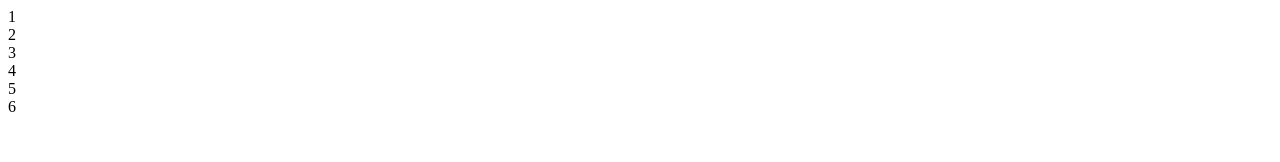
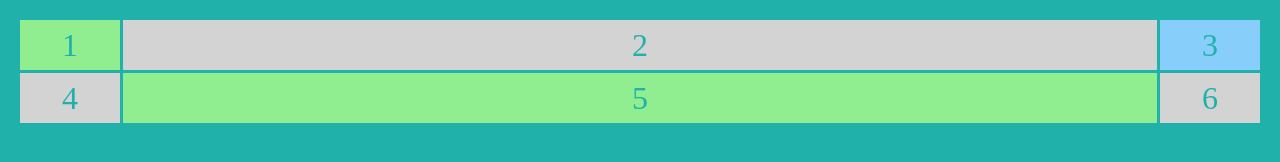
Before and after one commit to misselliev/Practice, a plain HTML site: page CSS Grid/grid-test.html in a window 1280 px wide. Drawn offline with Linux system fonts and the light colour scheme.

Commit message:
grid styling

```diff
--- /dev/null
+++ b/CSS Grid/basic.css
@@ -0,0 +1,27 @@
+.container > div{
+    display: flex;
+    justify-content: center;
+    align-items: center;
+    font-size: 2em;
+    color: lightseagreen;
+}
+
+html, body{
+    background-color: lightseagreen;
+    margin:10px;
+}
+
+.container > div:nth-child(1n){
+    background-color: lightgreen;
+}
+
+.container > div:nth-child(3n){
+    background-color: lightskyblue;
+}
+.container > div:nth-child(2n){
+    background-color: lightcoral;
+}
+
+.container > div:nth-child(2n){
+    background-color: lightgrey;
+}
--- a/CSS Grid/grid-test.html
+++ b/CSS Grid/grid-test.html
@@ -5,10 +5,17 @@
     <meta name="viewport" content="width=device-width, initial-scale=1.0">
     <meta http-equiv="X-UA-Compatible" content="ie=edge">
     <title>CSS Grid test</title>
+    <link rel="stylesheet" href="basic.css">
+
 <style>
+
 .container{
     display: grid;
+    grid-template-columns: 100px auto 100px; /*define width. Auto makes that column total up on whatever is left from the container, making it responsive*/
+    grid-template-rows: 50px 50px; /*define heigth*/
+    grid-gap: 3px; /*creates space between cells*/
 }
+
 </style>
 
 </head>
```
